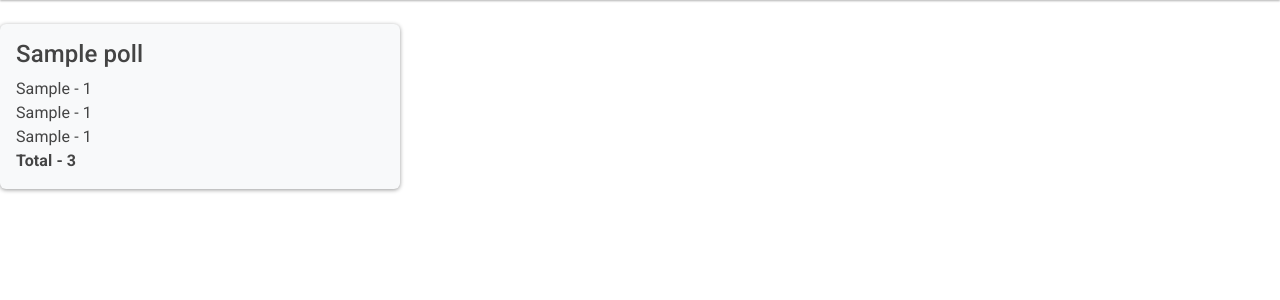
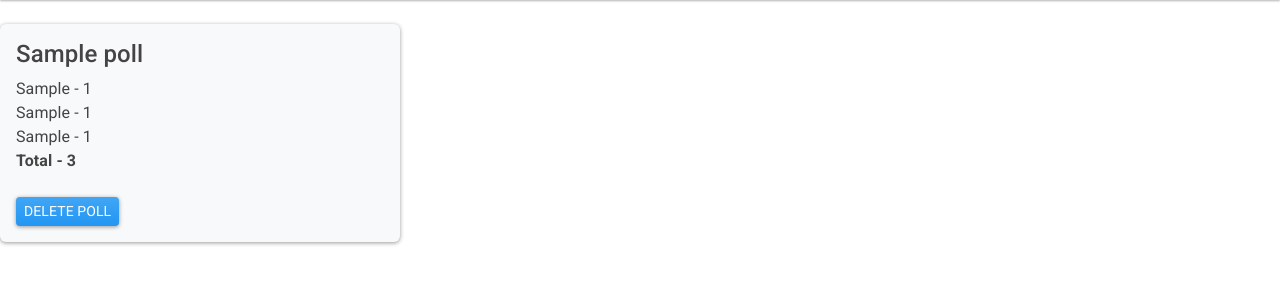
Before and after one commit to VishalRawtani/polls_django, a Django app: page /poll/mypolls in a window 1280 px wide. Shown: the part 85-385 px from the top of the page. Run offline with Django 4.2, Linux system fonts and the light colour scheme; a user stored in the database is signed in; tables that the repository leaves empty hold one stand-in row (values such as "Sample post"); parts of the project's set-up code (start-up, migrations or seed data) failed here and were passed over; some libraries are stand-ins or nearby versions.

Commit message:
Add delete poll

```diff
--- a/polls_app/urls.py
+++ b/polls_app/urls.py
@@ -6,9 +6,11 @@ from .views import (
     ResultView,
     vote_view,
     MyPollsListView,
+    PollDeleteView,
 )
 
 urlpatterns = [
+    path("poll/delete/<int:pk>", PollDeleteView.as_view(), name="poll_delete"),
     path("poll/mypolls", MyPollsListView.as_view(), name="my_polls"),
     path("poll/vote/<poll_id>", vote_view, name="vote"),
     path("poll/result/<int:pk>", ResultView.as_view(), name="result"),
--- a/polls_app/views.py
+++ b/polls_app/views.py
@@ -1,9 +1,10 @@
 from django.shortcuts import render, redirect
 from django.views.generic import ListView, DetailView
-from django.views.generic.edit import CreateView
+from django.views.generic.edit import CreateView, DeleteView
 from django.http import HttpResponse
 from django.contrib.auth.mixins import LoginRequiredMixin
 from django.contrib.auth.decorators import login_required
+from django.urls import reverse_lazy
 
 from .models import Polls
 
@@ -67,3 +68,10 @@ class MyPollsListView(LoginRequiredMixin, ListView):
         # Querying foreign key table username attribute
         poll = Polls.objects.filter(owner__username=self.request.user)
         return poll
+
+
+class PollDeleteView(LoginRequiredMixin, DeleteView):
+    model = Polls
+    template_name = "poll_delete.html"
+    success_url = reverse_lazy("my_polls")
+    context_object_name = "poll"
--- a/templates/my_polls.html
+++ b/templates/my_polls.html
@@ -11,10 +11,13 @@
             {{poll.choice2}} - {{poll.choice2_count}} <br>
             {{poll.choice3}} - {{poll.choice3_count}} <br>
             <span style="font-weight:bold ;">Total - {{poll.total}}</span>
+            <br><br>
+            <a class="btn btn-primary btn-sm" href="{% url 'poll_delete' poll.pk %}">Delete Poll</a>
         </p>
+
     </div>
-    {% empty %}
-    You haven't created any polls yet
 </div>
+{% empty %}
+You haven't created any polls yet
 {% endfor %}
 {% endblock content %}
```
Also changed, not shown: templates/poll_delete.html (added, +10 -0 lines).
